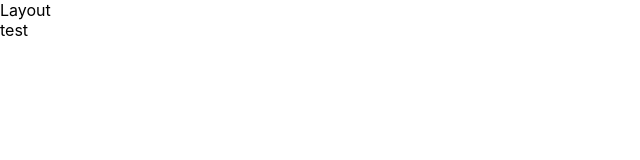
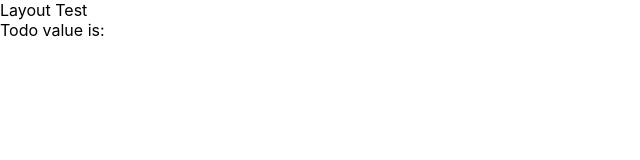
Before and after one commit to comu2e/go_spa, a Next.js app in the folder src/frontend/: page / in a window 1280 px wide. Shown: the top 160 px of the page, without its empty margins (0-640 px from the left). Built offline with nearby package versions, Linux system fonts and the light colour scheme.

Commit message:
add:簡素化

```diff
--- a/src/frontend/pages/index.tsx
+++ b/src/frontend/pages/index.tsx
@@ -1,12 +1,14 @@
 import Head from 'next/head'
 import Layout from "../src/components/_layouts/Layout"
+import Todos from "../src/components/todo"
+import { ReactChild, ReactFragment, ReactPortal } from 'react'
+
 export default function Home() {
+
   return (
     <>
-      <Layout title="test">
-
-      </Layout>
-
+      <Layout title="Layout Test"> </Layout>
+      <Todos ></Todos>
     </>
   )
 }
--- a/src/frontend/src/components/_layouts/Layout.tsx
+++ b/src/frontend/src/components/_layouts/Layout.tsx
@@ -3,12 +3,10 @@ export type Props = {
   children: React.ReactNode;
 }
 
-const Layout: React.VFC<Props> = ({ title = "title" }) => {
+const Layout: React.VFC<Props> = (props) => {
   return (
     <div>
-      Layout
-      <br />
-      {title}
+      {props.title}
     </div>
   )
 }
--- a/src/frontend/src/components/todo.tsx
+++ b/src/frontend/src/components/todo.tsx
@@ -1,28 +1,26 @@
 import React from "react"
+import { createContext } from "vm";
+import { NextPage } from 'next';
 
-export type Props = {
-  todos: Todos;
-  children: React.ReactNode;
+type Todo = {
+  id?: number;
+  title?: string[];
+}[]
+
+
+export const Todo = (todos:
+  { id: number | React.ReactChild | React.ReactFragment | React.ReactPortal | null | undefined; }) => {
+  return (
+    <div>Todo value is:{todos.id}</div>
+  )
 }
 
-type Todos = {
-  title: string;
+Todo.getInitialProps = async () => {
+  const res = await fetch(process.env.NEXT_PUBLIC_ENDPOINT_URL + "/todos")
+  const json = await res.json()
+  console.log(json.stargazers_count)
+
+  return { todos: json.stargazers_count };
 }
 
-const Todo: React.VFC<Props> = ({ todos }) => {
-  let rows = [];
-
-  console.log(todos)
-
-  for (let i in todos) {
-    rows.push(
-      todos.title
-    )
-  }
-  return (
-    <>
-
-    </>
-  )
-}
-export default Todo
+export default Todo;
```
Also changed, not shown: 1 other file (tests, documents, lock files or other folders).
